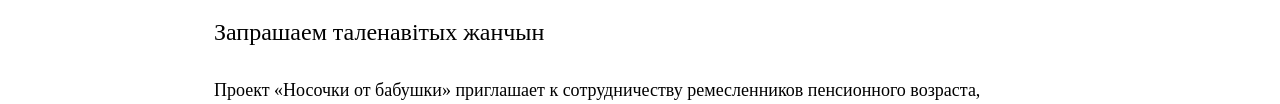
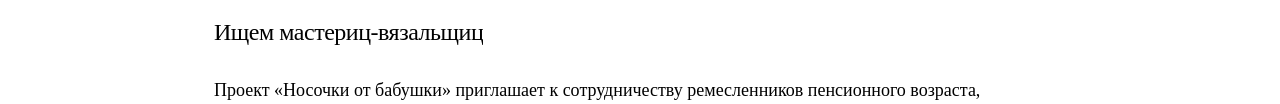
Before and after one commit to SkarpetkiBy/SkarpetkiBy, a plain HTML site: page masters.html in a window 1280 px wide. Shown: the part 258-362 px from the top of the page. Drawn offline with nearby package versions, Linux system fonts and the light colour scheme; a web font is replaced by a local one.

Commit message:
Update masters.html

```diff
--- a/masters.html
+++ b/masters.html
@@ -80,7 +80,7 @@
         <div class="mdl-grid portfolio-max-width">
             <div class="mdl-cell mdl-cell--12-col mdl-card">
                 <div class="mdl-card__title">
-                    <h2 class="mdl-card__title-text">Запрашаем таленавітых жанчын</h2>
+                    <h1 class="mdl-card__title-text">Ищем мастериц-вязальщиц</h1>
                 </div>
                 <div class="mdl-card__supporting-text">
                    <p>Проект «Носочки от бабушки» приглашает к сотрудничеству ремесленников пенсионного возраста, которые умеют и любят вязать шерстяные носки: на спицах, без бокового шва и с узорами.</p>
```
